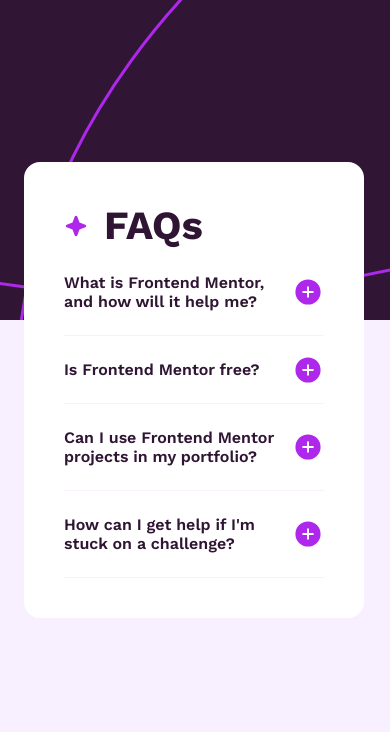
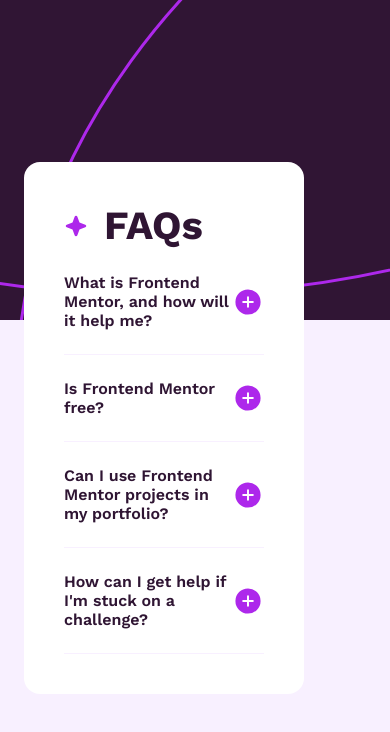
Before and after one commit to Stephanie-Dennehy/FAQ-Accordian, a plain HTML site: page index.html in a window 390 px wide. Drawn offline with nearby package versions, Linux system fonts and the light colour scheme.

Commit message:
Update Readme, small css changes for mobile

```diff
--- a/styles.css
+++ b/styles.css
@@ -124,11 +124,16 @@ body {
 @media screen and (max-width: 390px) {
     .background {
         background-image: url(/assets/images/background-pattern-mobile.svg);
-        max-width: 100%;
+        width: 100%;
+        object-fit: cover;
+        overflow: hidden;
     }
+
     .card {
-        max-width: 340px;
+        width: 100%;
+        max-width: 280px;
         left: 24px;
+        overflow-x: hidden;
     }
 
     .icon {
```
Also changed, not shown: 2 other files.
